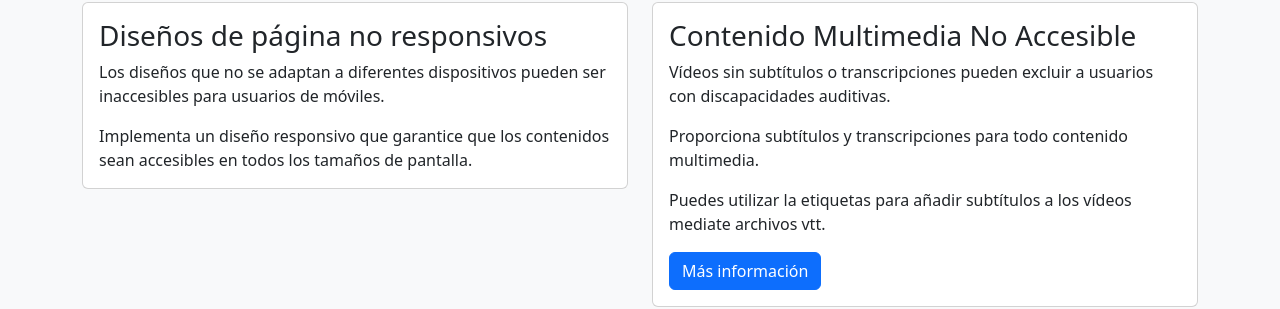
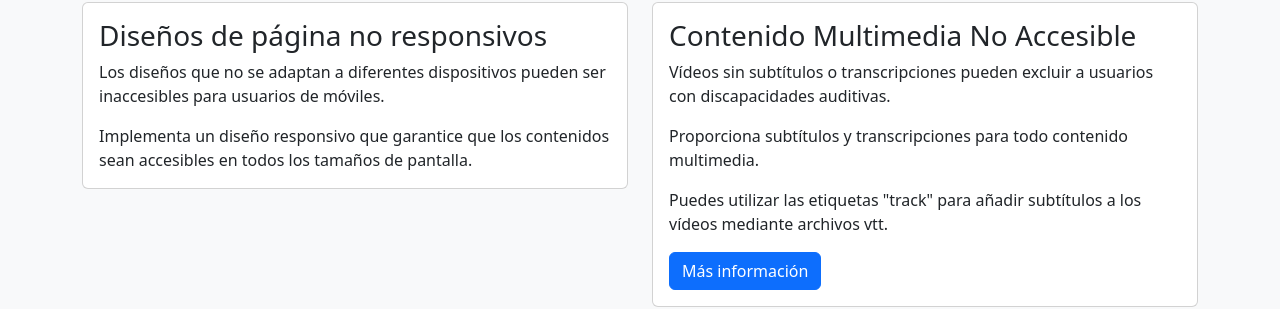
Before and after one commit to GCabreraNttData/accesibility-ok, a website: page index.html in a window 1280 px wide. Shown: the part 2045-2354 px from the top of the page. Drawn offline with nearby package versions, Linux system fonts and the light colour scheme.

Commit message:
Mejoras de accesibilidad

```diff
--- a/index.html
+++ b/index.html
@@ -160,7 +160,7 @@
                                 <h3 class="card-title">Contenido Multimedia No Accesible</h3>
                                 <p class="card-text">Vídeos sin subtítulos o transcripciones pueden excluir a usuarios con discapacidades auditivas.</p>
                                 <p class="card-text">Proporciona subtítulos y transcripciones para todo contenido multimedia.</p>
-                                <p class="card-text">Puedes utilizar la etiquetas <track /> para añadir subtítulos a los vídeos mediate archivos vtt.</p>
+                                <p class="card-text">Puedes utilizar las etiquetas "track" para añadir subtítulos a los vídeos mediante archivos vtt.</p>
                                 <a  target="_blank" aria-label="Más información sobre subtítulos y transcripciones en vídeos" href="https://developer.mozilla.org/en-US/docs/Web/API/WebVTT_API/Web_Video_Text_Tracks_Format" class="btn btn-primary">Más información</a>
                             </div>
                         </div>
```
